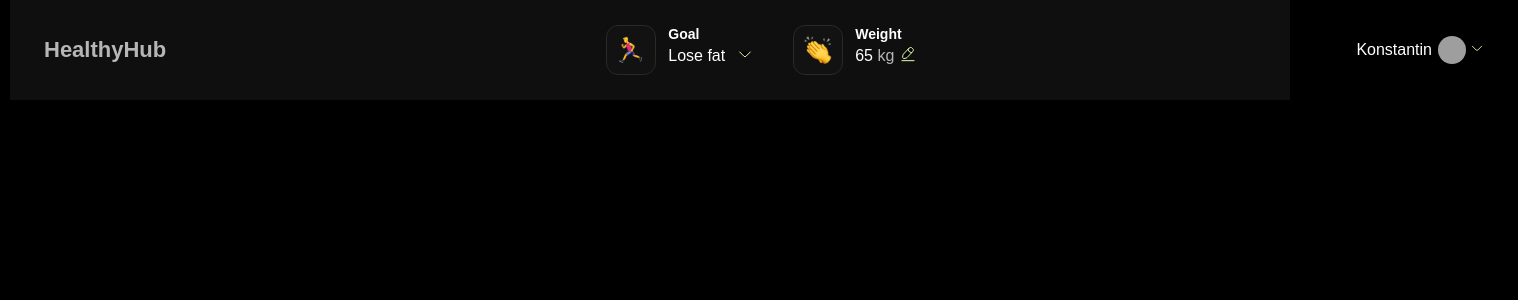
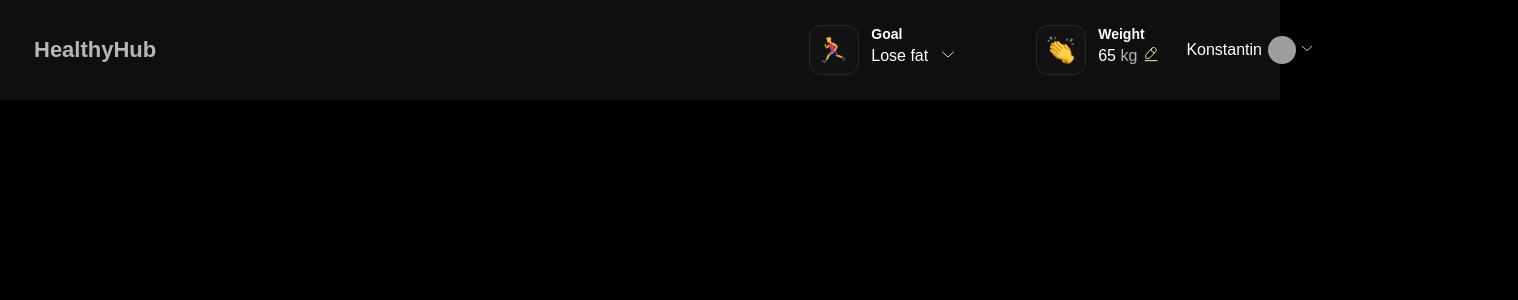
Before and after one commit to KatanES/HealthyHub, a React app: page /HealthyHub/ in a window 1280 px wide. Shown: the top 300 px of the page, 1518 px wide, since content can reach past the window. Built offline with nearby package versions, Linux system fonts and the light colour scheme; grey boxes are pictures that could not be loaded; the HTML template or start-up script is replaced by a standard one.

Commit message:
added main container
added main container for layout

```diff
--- a/src/components/AuthorizedUser/ControlPanel/ControlPanel.styled.jsx
+++ b/src/components/AuthorizedUser/ControlPanel/ControlPanel.styled.jsx
@@ -5,11 +5,13 @@ export const WrapperControlPanel = styled.div`
   display: flex;
   flex-direction: column;
   gap: 40px;
+  margin-left: 127px;
 
-  @media (min-width: 834px) {
+  @media (min-width: 768px) {
     flex-direction: row;
+    margin-left: 626px;
   }
-  @media (min-width: 1440px) {
+  @media (min-width: 1200px) {
     gap: 80px;
   }
 `;
--- a/src/components/Header/Header.styled.jsx
+++ b/src/components/Header/Header.styled.jsx
@@ -14,19 +14,20 @@ export const HeaderContent = styled.div`
   width: 100%;
   height: 60px;
 
-  @media screen and (min-width: 320px) {
-    width: 320px;
+
+  @media screen and (min-width: 300px) {
+    max-width: 320px;
     padding: 0 10px;
   }
 
-  @media screen and (min-width: 834px) {
-    width: 834px;
+  @media screen and (min-width: 768px) {
+    max-width: 834px;
     padding: 0 27px;
     height: 100px;
   }
 
-  @media screen and (min-width: 1140px) {
-    width: 1440px;
+  @media screen and (min-width: 1200px) {
+    max-width: 1440px;
     padding: 0 34px;
   }
 `;
--- a/src/components/NotAuthorizedUser/Navigation/Navigation.jsx
+++ b/src/components/NotAuthorizedUser/Navigation/Navigation.jsx
@@ -8,8 +8,9 @@ import sprite from '../../../assets/sprite.svg';
 export const Navigation = () => {
   return (
     <WrapperNavigation>
+      <NavLinkStyled to="/signin">Sign in</NavLinkStyled>
+      <span>/</span>
       <NavLinkStyled to="/signup">Sign up</NavLinkStyled>
-      <NavLinkStyled to="/signin">/ Sign in</NavLinkStyled>
       <IconWrapper>
         <use href={sprite + '#icon-profile-circle'} />
       </IconWrapper>
--- a/src/components/NotAuthorizedUser/Navigation/Navigation.styled.jsx
+++ b/src/components/NotAuthorizedUser/Navigation/Navigation.styled.jsx
@@ -30,6 +30,7 @@ export const NavLinkStyled = styled(NavLink)`
 export const IconWrapper = styled.svg`
   width: 26px;
   height: 26px;
+  padding: 0;
   stroke: ${globalColor.colorPrimaryWhite};
 
   @media (min-width: 834px) {
--- a/src/components/SharedLayout/SharedLayout.jsx
+++ b/src/components/SharedLayout/SharedLayout.jsx
@@ -5,12 +5,14 @@ import { Container } from './SharedLayout.styled';
 
 const SharedLayout = () => {
   return (
-    <Container>
+    <>
       <Header />
-      <Suspense fallback={null}>
-        <Outlet />
-      </Suspense>
-    </Container>
+      <Container>
+        <Suspense fallback={null}>
+          <Outlet />
+        </Suspense>
+      </Container>
+    </>
   );
 };
 
--- a/src/components/SharedLayout/SharedLayout.styled.jsx
+++ b/src/components/SharedLayout/SharedLayout.styled.jsx
@@ -12,7 +12,6 @@ export const Container = styled.div`
   @media screen and (min-width: 768px) {
     max-width: 834px;
     padding: 0 32px;
-    padding: 32px;
   }
   @media screen and (min-width: 1200px) {
     max-width: 1440px;
```
